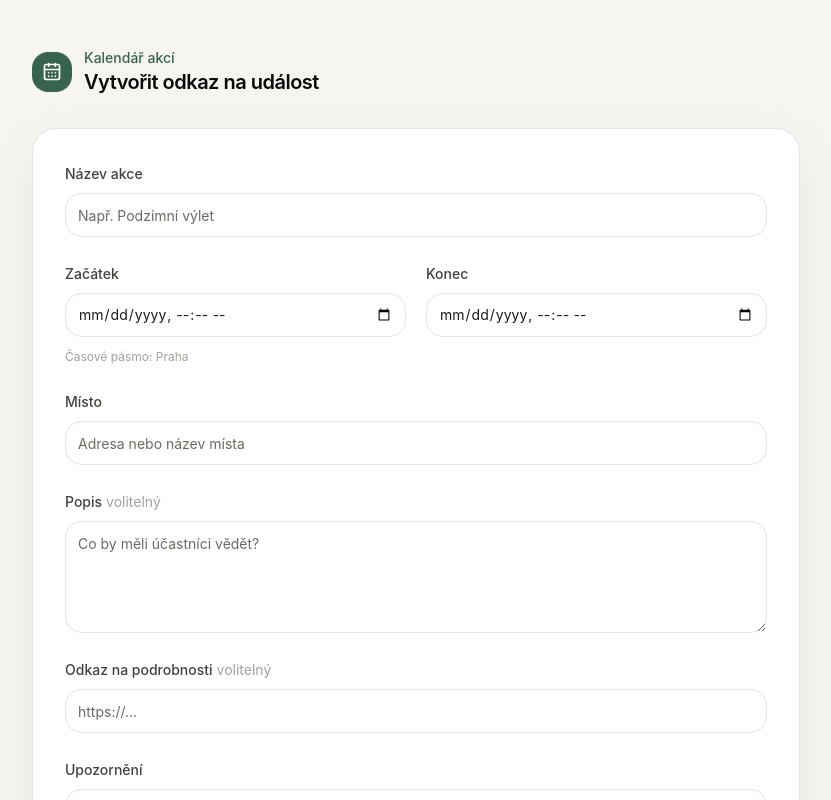
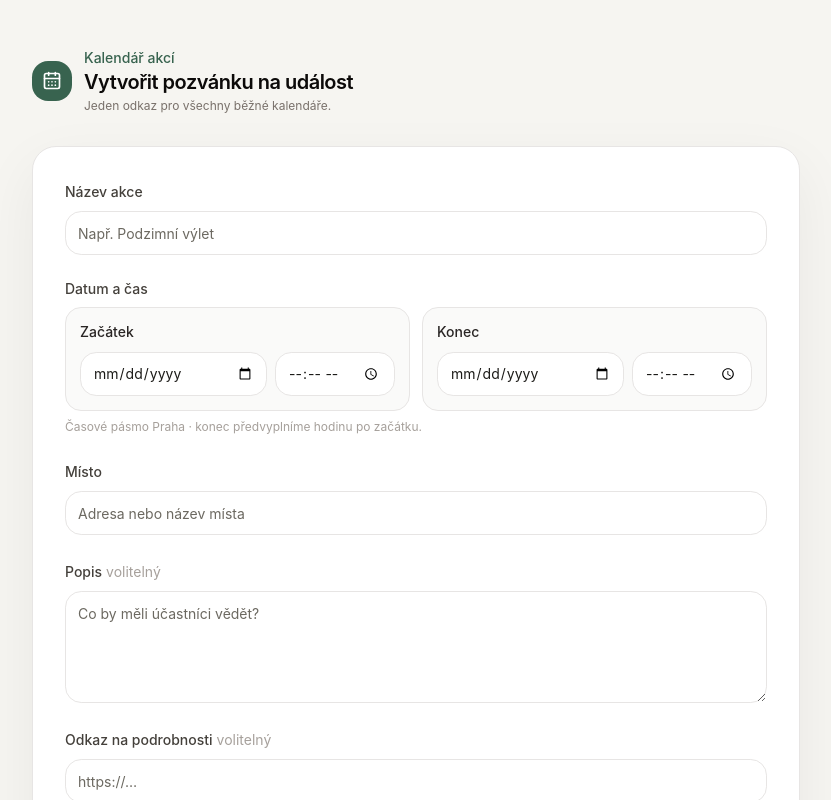
Before and after one commit to Ondreju11/Psyna_kalendar, a Next.js app: page / in a window 1280 px wide. Shown: the top 800 px of the page, without its empty margins (224-1055 px from the left). Built offline with nearby package versions, Linux system fonts and the light colour scheme; no server answers.

Commit message:
Polish event form and invitation copy

```diff
--- a/app/page.tsx
+++ b/app/page.tsx
@@ -1,7 +1,6 @@
 'use client';
 
 import {
-  ArrowLeft,
   Bell,
   CalendarDays,
   Check,
@@ -260,6 +259,20 @@ function reminderLabel(minutes: number) {
   return `${minutes} minut předem`;
 }
 
+function datePart(value: string) {
+  return value.split('T')[0] ?? '';
+}
+
+function timePart(value: string) {
+  return value.split('T')[1] ?? '';
+}
+
+function addMinutesToLocalDateTime(value: string, minutes: number) {
+  const timestamp = Date.parse(`${value}:00Z`);
+  if (!Number.isFinite(timestamp)) return '';
+  return new Date(timestamp + minutes * 60_000).toISOString().slice(0, 16);
+}
+
 function AppHeader({ compact = false }: { compact?: boolean }) {
   return (
     <header className={compact ? 'mb-8' : 'mb-8 flex items-center gap-3'}>
@@ -270,9 +283,14 @@ function AppHeader({ compact = false }: { compact?: boolean }) {
         <div>
           <p className="text-sm font-medium text-[#38634f]">Kalendář akcí</p>
           {!compact && (
+            <div>
               <h1 className="text-xl font-semibold tracking-tight text-stone-950">
-              Vytvořit odkaz na událost
+                Vytvořit pozvánku na událost
               </h1>
+              <p className="mt-0.5 text-xs text-stone-500">
+                Jeden odkaz pro všechny běžné kalendáře.
+              </p>
+            </div>
           )}
         </div>
       </div>
@@ -289,15 +307,10 @@ function EventView({ event }: { event: EventData }) {
   async function copyInvitationLink() {
     try {
       await navigator.clipboard.writeText(window.location.href);
-      setCopyNotice('Odkaz je zkopírovaný. Vložte ho do Safari.');
+      setCopyNotice('Odkaz je zkopírovaný. Teď ho vložte do Safari.');
     } catch {
-      setCopyNotice('Použijte nabídku ••• a zvolte Otevřít v prohlížeči.');
+      setCopyNotice('Klepněte na ••• a zvolte Otevřít v externím prohlížeči.');
     }
-  }
-
-  function createOwnEvent() {
-    window.history.replaceState(null, '', window.location.pathname + window.location.search);
-    window.location.reload();
   }
 
   return (
@@ -350,10 +363,11 @@ function EventView({ event }: { event: EventData }) {
           <div className="space-y-3 px-5 py-6 sm:px-8 sm:py-8">
             {messengerOnIos ? (
               <div className="rounded-2xl border border-amber-200 bg-amber-50 px-4 py-4 text-sm text-amber-950">
-                <p className="font-medium">Apple Kalendář otevřete mimo Messenger</p>
+                <p className="font-medium">Apple Kalendář otevřete v Safari</p>
                 <p className="mt-1.5 leading-6 text-amber-900/80">
-                  Klepněte vpravo nahoře na ••• a zvolte Otevřít v prohlížeči. V Safari
-                  potom použijte tlačítko Přidat do kalendáře.
+                  Pro vložení události do Apple Kalendáře zkopírujte odkaz a vložte ho do
+                  Safari. Případně klepněte vpravo nahoře na ••• a zvolte Otevřít v
+                  externím prohlížeči.
                 </p>
                 <Button
                   type="button"
@@ -362,7 +376,7 @@ function EventView({ event }: { event: EventData }) {
                   onClick={copyInvitationLink}
                 >
                   <Copy aria-hidden="true" />
-                  Zkopírovat odkaz pro Safari
+                  Zkopírovat odkaz
                 </Button>
                 {copyNotice && <output className="mt-2 block text-xs">{copyNotice}</output>}
               </div>
@@ -398,20 +412,11 @@ function EventView({ event }: { event: EventData }) {
               </Button>
             </div>
             <p className="pt-1 text-center text-xs leading-5 text-stone-500">
-              Apple, Android, počítač i další kalendáře podporují soubor .ics. Konečné
-              potvrzení zajišťuje vaše kalendářová aplikace.
+              Pro Apple Kalendář a další aplikace použijte soubor .ics. Uložení dokončíte
+              ve své kalendářové aplikaci.
             </p>
           </div>
         </article>
-
-        <button
-          type="button"
-          onClick={createOwnEvent}
-          className="mx-auto mt-7 flex items-center gap-2 text-sm font-medium text-stone-500 hover:text-stone-900"
-        >
-          <ArrowLeft aria-hidden="true" className="size-4" />
-          Vytvořit vlastní událost
-        </button>
       </div>
     </main>
   );
@@ -471,6 +476,23 @@ export default function Home() {
 
   function updateField(field: keyof FormData, value: string) {
     setForm((current) => ({ ...current, [field]: value }));
+    setGenerated(null);
+    setError('');
+    setNotice('');
+  }
+
+  function updateDateTimePart(field: 'start' | 'end', part: 'date' | 'time', value: string) {
+    setForm((current) => {
+      const date = part === 'date' ? value : datePart(current[field]);
+      const time = part === 'time' ? value : timePart(current[field]);
+      const nextValue = `${date}T${time}`;
+      const next = { ...current, [field]: nextValue };
+
+      if (field === 'start' && !current.end && date && time) {
+        next.end = addMinutesToLocalDateTime(nextValue, 60);
+      }
+      return next;
+    });
     setGenerated(null);
     setError('');
     setNotice('');
@@ -577,37 +599,63 @@ export default function Home() {
               />
             </div>
 
-            <div className="grid gap-5 sm:grid-cols-2">
-              <div>
-                <label htmlFor="start" className="field-label">
-                  Začátek
-                </label>
+            <fieldset>
+              <legend className="field-label">Datum a čas</legend>
+              <div className="mt-2 grid gap-3 sm:grid-cols-2">
+                <div className="rounded-2xl border border-stone-200 bg-stone-50 p-3.5">
+                  <p className="text-sm font-medium text-stone-800">Začátek</p>
+                  <div className="mt-2.5 grid grid-cols-[minmax(0,1fr)_7.5rem] gap-2">
                     <Input
-                  id="start"
-                  name="start"
-                  type="datetime-local"
+                      aria-label="Datum začátku"
+                      name="start-date"
+                      type="date"
                       required
-                  value={form.start}
-                  onChange={(event) => updateField('start', event.target.value)}
-                  className={fieldClass}
+                      value={datePart(form.start)}
+                      onChange={(event) => updateDateTimePart('start', 'date', event.target.value)}
+                      className="h-11 rounded-xl border-stone-200 bg-white px-3 shadow-none"
                     />
-              </div>
-              <div>
-                <label htmlFor="end" className="field-label">
-                  Konec
-                </label>
                     <Input
-                  id="end"
-                  name="end"
-                  type="datetime-local"
+                      aria-label="Čas začátku"
+                      name="start-time"
+                      type="time"
+                      step={300}
                       required
-                  value={form.end}
-                  onChange={(event) => updateField('end', event.target.value)}
-                  className={fieldClass}
+                      value={timePart(form.start)}
+                      onChange={(event) => updateDateTimePart('start', 'time', event.target.value)}
+                      className="h-11 rounded-xl border-stone-200 bg-white px-3 shadow-none"
                     />
                   </div>
                 </div>
-            <p className="-mt-3 text-xs text-stone-400">Časové pásmo: Praha</p>
+                <div className="rounded-2xl border border-stone-200 bg-stone-50 p-3.5">
+                  <p className="text-sm font-medium text-stone-800">Konec</p>
+                  <div className="mt-2.5 grid grid-cols-[minmax(0,1fr)_7.5rem] gap-2">
+                    <Input
+                      aria-label="Datum konce"
+                      name="end-date"
+                      type="date"
+                      min={datePart(form.start) || undefined}
+                      required
+                      value={datePart(form.end)}
+                      onChange={(event) => updateDateTimePart('end', 'date', event.target.value)}
+                      className="h-11 rounded-xl border-stone-200 bg-white px-3 shadow-none"
+                    />
+                    <Input
+                      aria-label="Čas konce"
+                      name="end-time"
+                      type="time"
+                      step={300}
+                      required
+                      value={timePart(form.end)}
+                      onChange={(event) => updateDateTimePart('end', 'time', event.target.value)}
+                      className="h-11 rounded-xl border-stone-200 bg-white px-3 shadow-none"
+                    />
+                  </div>
+                </div>
+              </div>
+              <p className="mt-2 text-xs text-stone-400">
+                Časové pásmo Praha · konec předvyplníme hodinu po začátku.
+              </p>
+            </fieldset>
 
             <div>
               <label htmlFor="location" className="field-label">
@@ -687,9 +735,9 @@ export default function Home() {
                 className="mt-0.5 size-4 accent-[#38634f]"
               />
               <label htmlFor="shorten-link" className="cursor-pointer">
-                <strong className="font-medium text-stone-800">Vytvořit krátký odkaz zdarma</strong>
+                <strong className="font-medium text-stone-800">Zkrátit odkaz pro sdílení</strong>
                 <span className="mt-0.5 block text-xs leading-5 text-stone-500">
-                  Použije se veřejná služba spoo.me. Původní odkaz bude vždy k dispozici.
+                  Krátký odkaz vytvoří služba spoo.me. Původní zůstane k dispozici.
                 </span>
               </label>
             </div>
@@ -712,11 +760,8 @@ export default function Home() {
                 ) : (
                   <Link2 aria-hidden="true" />
                 )}
-                {shortening ? 'Zkracuji odkaz…' : 'Vygenerovat odkaz'}
+                {shortening ? 'Zkracuji odkaz…' : 'Vytvořit odkaz'}
               </Button>
-              <p className="mt-3 text-center text-xs leading-5 text-stone-500">
-                Bez registrace a bez poplatků. Při zkrácení se odkaz uloží u služby spoo.me.
-              </p>
             </div>
           </form>
 
@@ -724,7 +769,7 @@ export default function Home() {
             <div className="mt-7 border-t border-stone-100 pt-7">
               <div className="mb-3 flex items-center gap-2 text-sm font-medium text-stone-800">
                 <Check aria-hidden="true" className="size-4 text-[#38634f]" />
-                Odkaz na událost je připravený
+                Odkaz je připravený ke sdílení
               </div>
               <div className="flex gap-2">
                 <Input
```
Lines whose indentation alone changed are shown as unchanged.
